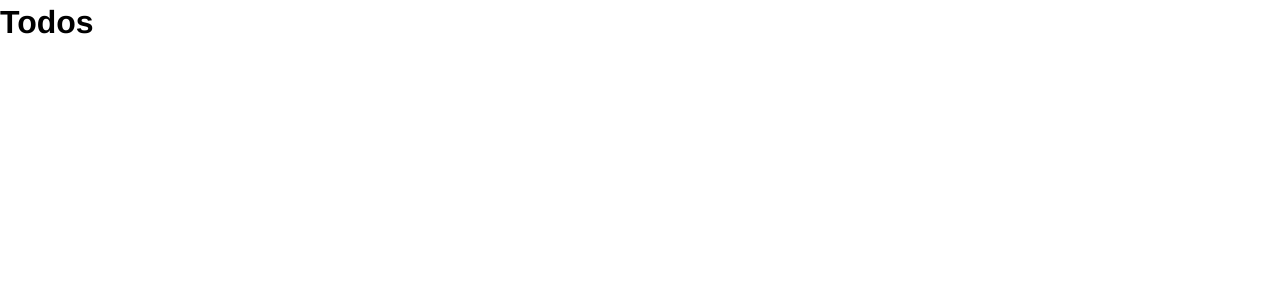
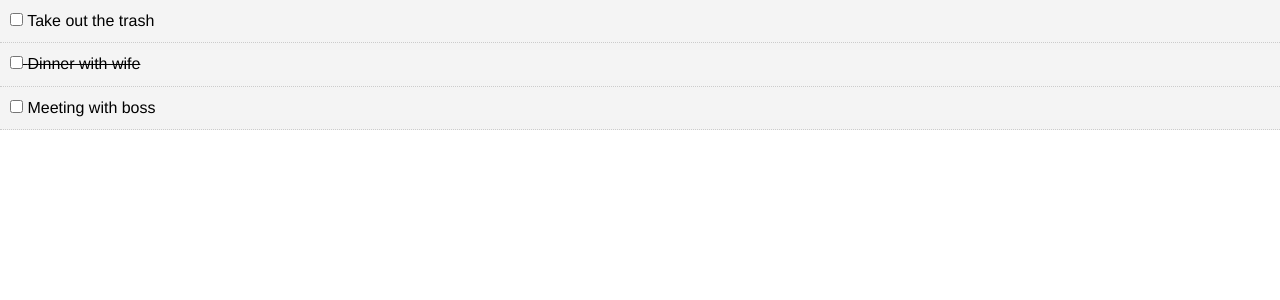
Before and after one commit to nomadlife/react_test_2, a React (Create React App) app: page / in a window 1280 px wide. Shown: the top 300 px of the page. Built offline with nearby package versions, Linux system fonts and the light colour scheme.

Commit message:
add item list / selection logic

```diff
--- a/src/App.js
+++ b/src/App.js
@@ -14,7 +14,7 @@
     {
       id:2,
       title:'Dinner with wife',
-      completed:false
+      completed:true
     },
     {
       id:3,
@@ -24,12 +24,23 @@
   ]
 }
 
+markComplete = (id) => {
+  console.log('From app.js', id);
+  this.setState({ todos:this.state.todos.map(todo => {
+    if(todo.id === id) {
+      todo.completed = !todo.completed
+    }
+    return todo;
+  })});
+
+}
+
   render (){
     console.log('App :', this.state.todos);
 
     return (
       <div className="App">
-        <Todos todos={this.state.todos}></Todos>
+        <Todos todos={this.state.todos} markComplete={this.markComplete}></Todos>
       </div>
     );
   }
--- /dev/null
+++ b/src/components/TodoItem.js
@@ -0,0 +1,37 @@
+import React, { Component } from 'react'
+import PropTypes from 'prop-types';
+import Todos from './Todos';
+
+export class TodoItem extends Component {
+    getStyle = () => {
+        return {
+            background:'#f4f4f4',
+            padding:'10px',
+            borderBottom:'1px #ccc dotted',
+            textDecoration:this.props.todo.completed ?
+            'line-through' : 'none'
+        }
+    }
+
+    render() {
+        const { id, title } = this.props.todo;
+        return (
+            <div style={this.getStyle()}>
+                <p>
+                <input type="checkbox" onChange={this.props.markComplete.bind(this, id)}></input> {''}
+                {this.props.todo.title}
+                </p>
+            </div>
+        )
+    }
+}
+
+TodoItem.propTypes = {
+    todo: PropTypes.object.isRequired
+}
+
+const itemStyle = {
+    backgroungColor: '#f4f4f4'
+}
+
+export default TodoItem
--- a/src/components/Todos.js
+++ b/src/components/Todos.js
@@ -1,15 +1,19 @@
 import React, { Component } from 'react';
+import TodoItem from './TodoItem';
+import PropTypes from 'prop-types';
 
 class Todos extends Component {
+
   render(){
       console.log('Todos : ',this.props.todos);
-
-      return(
-        <div>
-        <h1> Todos </h1>
-        </div>
-      )
+      return this.props.todos.map((todo) => (
+          <TodoItem key={todo.id} todo={todo} markComplete={this.props.markComplete}/>
+      ));
   }
 }
 
+Todos.propTypes = {
+    todos: PropTypes.array.isRequired
+}
+
 export default Todos;
```
